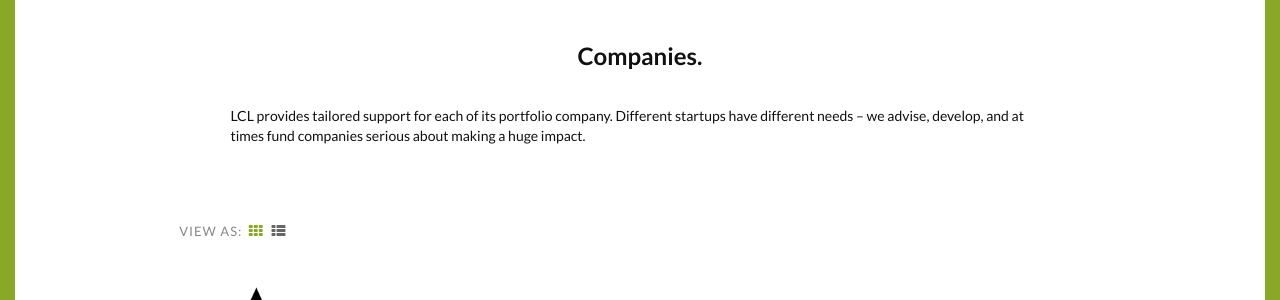
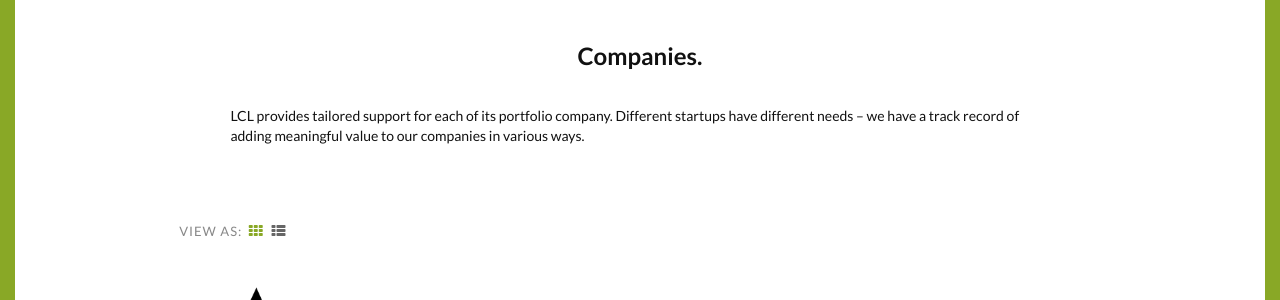
Before and after one commit to alilybit/alilybit.github.io, a Jekyll site: the page built from companies/index.html, in a window 1280 px wide. Shown: the part 129-429 px from the top of the page. Built offline with Jekyll 4.4.1, drawn with Linux system fonts in a browser that asks for light colours; nearby versions of some CDN libraries; library files that are not in the unit come from our copies.

Commit message:
team changes in companies and remove "invest"

```diff
--- a/_includes/menu.html
+++ b/_includes/menu.html
@@ -13,7 +13,7 @@
       <a id="blog" class="lc-link" href="{{ site.url }}/blog">Blog</a><br><br>
       <a id="bootcamp" class="lc-link" href="{{ site.url }}/bootcamp">Bootcamp</a><br><br>
       <a class="lc-link lc-link-attention" href="{{ site.url }}/opportunities">Join us</a><br>
-      <a id="invest" class="lc-link" href="{{ site.url }}/invest">Invest</a>
+      <!-- <a id="invest" class="lc-link" href="{{ site.url }}/invest">Invest</a> -->
       <div class="lc-contact">
         <a href="mailto:contactlifechanginglabs@gmail.com"><i class="uk-icon-envelope-alt"></i></a>
         <a href="https://www.facebook.com/lifechanginglabs" target="_blank"><i class="uk-icon-facebook-sign"></i></a>
--- a/companies/index.html
+++ b/companies/index.html
@@ -23,7 +23,7 @@
 	<div class="lc-title">Companies.</div>
 	<br><br>
 	<div class="uk-width-4-5 uk-container-center uk-text-left">
-		LCL provides tailored support for each of its portfolio company. Different startups have different needs – we advise, develop, and at times fund companies serious about making a huge impact.
+		LCL provides tailored support for each of its portfolio company. Different startups have different needs – we have a track record of adding meaningful value to our companies in various ways.
 	</div>
 	<div class="lc-filter uk-width-9-10 uk-container-center uk-text-left">
 		<span class="lc-text-medium lc-text-smallcaps lc-text-mute">View as: </span>
```
Also changed, not shown: _data/companies.yml (+5 -5 lines).
